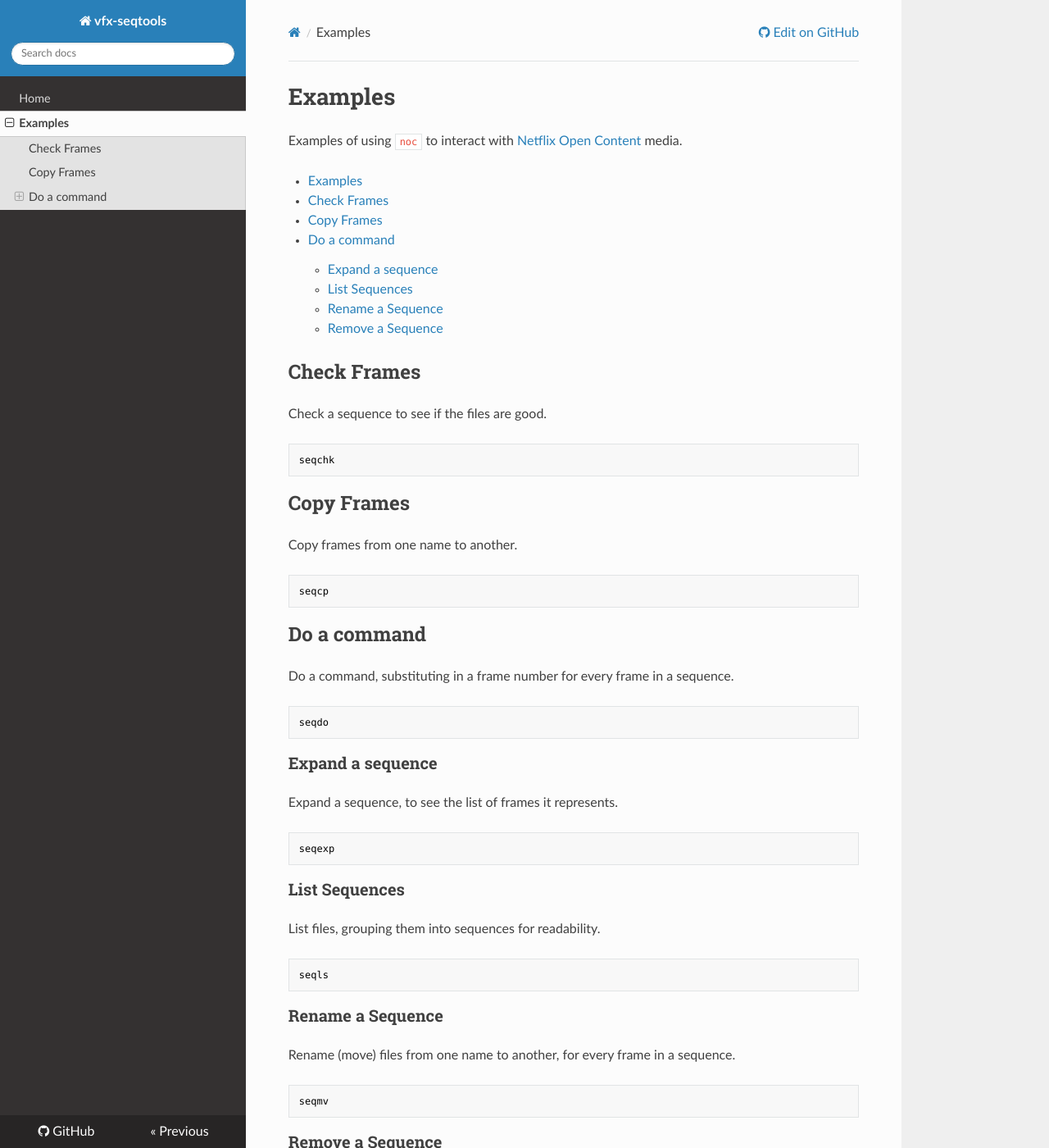
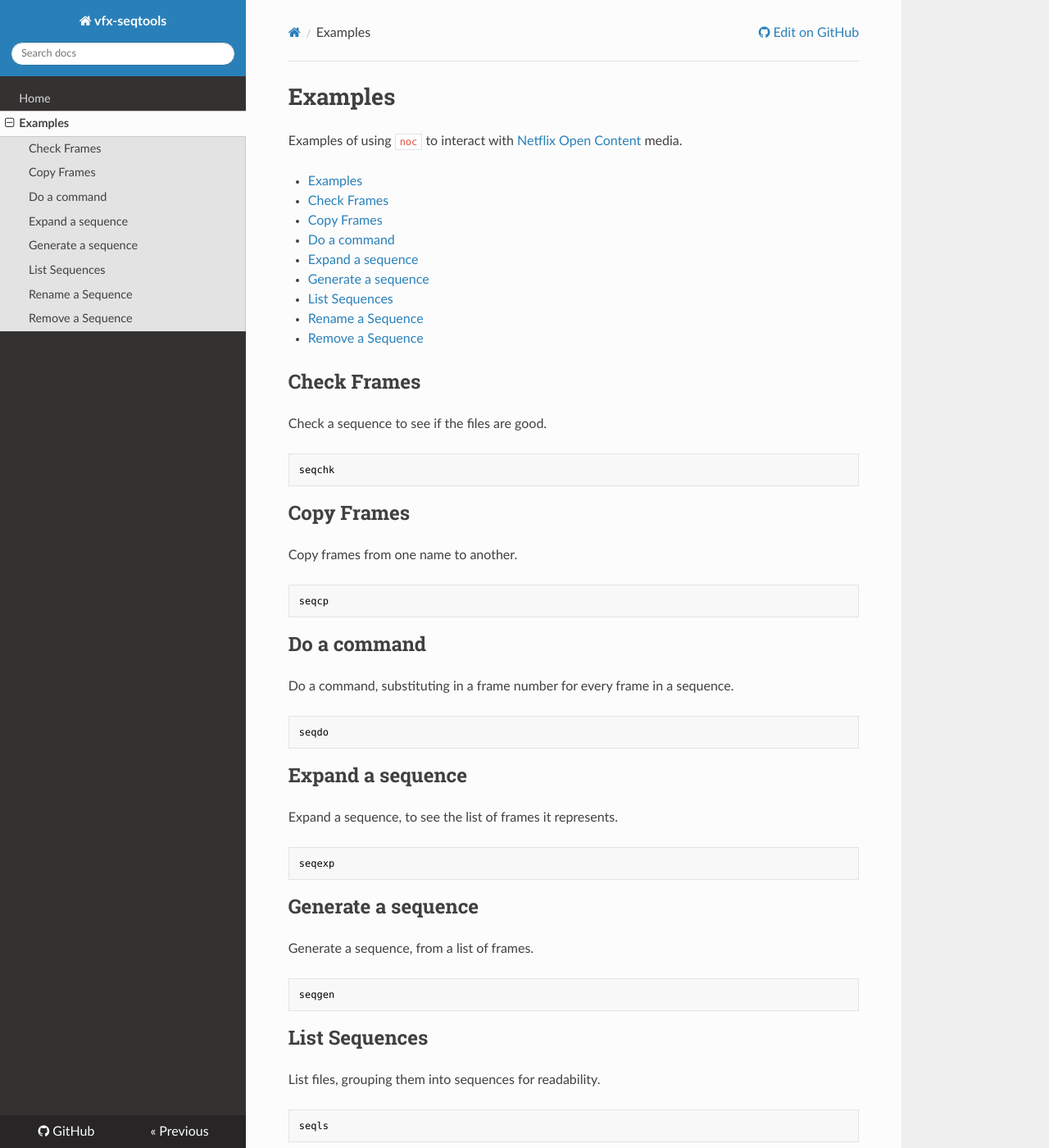
Before and after one commit to jdmacleod/vfx-seqtools, an MkDocs documentation site: the page built from docs/examples.md, in a window 1280 px wide and 1400 px high. Shown: the whole window at 82% size. Built offline with MkDocs 1.6.1, drawn with Linux system fonts in a browser that asks for light colours; nearby versions of some CDN libraries.

````diff
--- a/docs/examples.md
+++ b/docs/examples.md
@@ -6,10 +6,11 @@ Examples of using `noc` to interact with [Netflix Open Content](https://opencont
   - [Check Frames](#check-frames)
   - [Copy Frames](#copy-frames)
   - [Do a command](#do-a-command)
-    - [Expand a sequence](#expand-a-sequence)
-    - [List Sequences](#list-sequences)
-    - [Rename a Sequence](#rename-a-sequence)
-    - [Remove a Sequence](#remove-a-sequence)
+  - [Expand a sequence](#expand-a-sequence)
+  - [Generate a sequence](#generate-a-sequence)
+  - [List Sequences](#list-sequences)
+  - [Rename a Sequence](#rename-a-sequence)
+  - [Remove a Sequence](#remove-a-sequence)
 
 ## Check Frames
 
@@ -35,7 +36,7 @@ Do a command, substituting in a frame number for every frame in a sequence.
 seqdo
 ```
 
-### Expand a sequence
+## Expand a sequence
 
 Expand a sequence, to see the list of frames it represents.
 
@@ -43,7 +44,15 @@ Expand a sequence, to see the list of frames it represents.
 seqexp
 ```
 
-### List Sequences
+## Generate a sequence
+
+Generate a sequence, from a list of frames.
+
+```bash
+seqgen
+```
+
+## List Sequences
 
 List files, grouping them into sequences for readability.
 
@@ -51,7 +60,7 @@ List files, grouping them into sequences for readability.
 seqls
 ```
 
-### Rename a Sequence
+## Rename a Sequence
 
 Rename (move) files from one name to another, for every frame in a sequence.
 
@@ -59,7 +68,7 @@ Rename (move) files from one name to another, for every frame in a sequence.
 seqmv
 ```
 
-### Remove a Sequence
+## Remove a Sequence
 
 Remove (delete) files from disk, for every frame in a sequence.
 
--- /dev/null
+++ b/docs/seqcp.md
@@ -0,0 +1,3 @@
+# seqcp
+
+Copy a sequence.
--- /dev/null
+++ b/docs/seqexp.md
@@ -0,0 +1,3 @@
+# seqexp
+
+Expand a sequence to frame numbers.
--- /dev/null
+++ b/docs/seqgen.md
@@ -0,0 +1,3 @@
+# seqgen
+
+Generate a sequence from a list of framenumbers.
--- /dev/null
+++ b/docs/seqls.md
@@ -0,0 +1,3 @@
+# seqls
+
+List sequences.
--- /dev/null
+++ b/docs/seqmv.md
@@ -0,0 +1,3 @@
+# seqmv
+
+Move (rename) a sequence.
--- /dev/null
+++ b/docs/seqrm.md
@@ -0,0 +1,3 @@
+# seqrm
+
+Remove (delete) a sequence.
````
Also changed, not shown: CHANGELOG.md (+15 -2 lines), README.md (+1 -0 lines), docs/index.md (+1 -0 lines), docs/seqchk.md (added, +3 -0 lines), docs/seqdo.md (added, +3 -0 lines).
